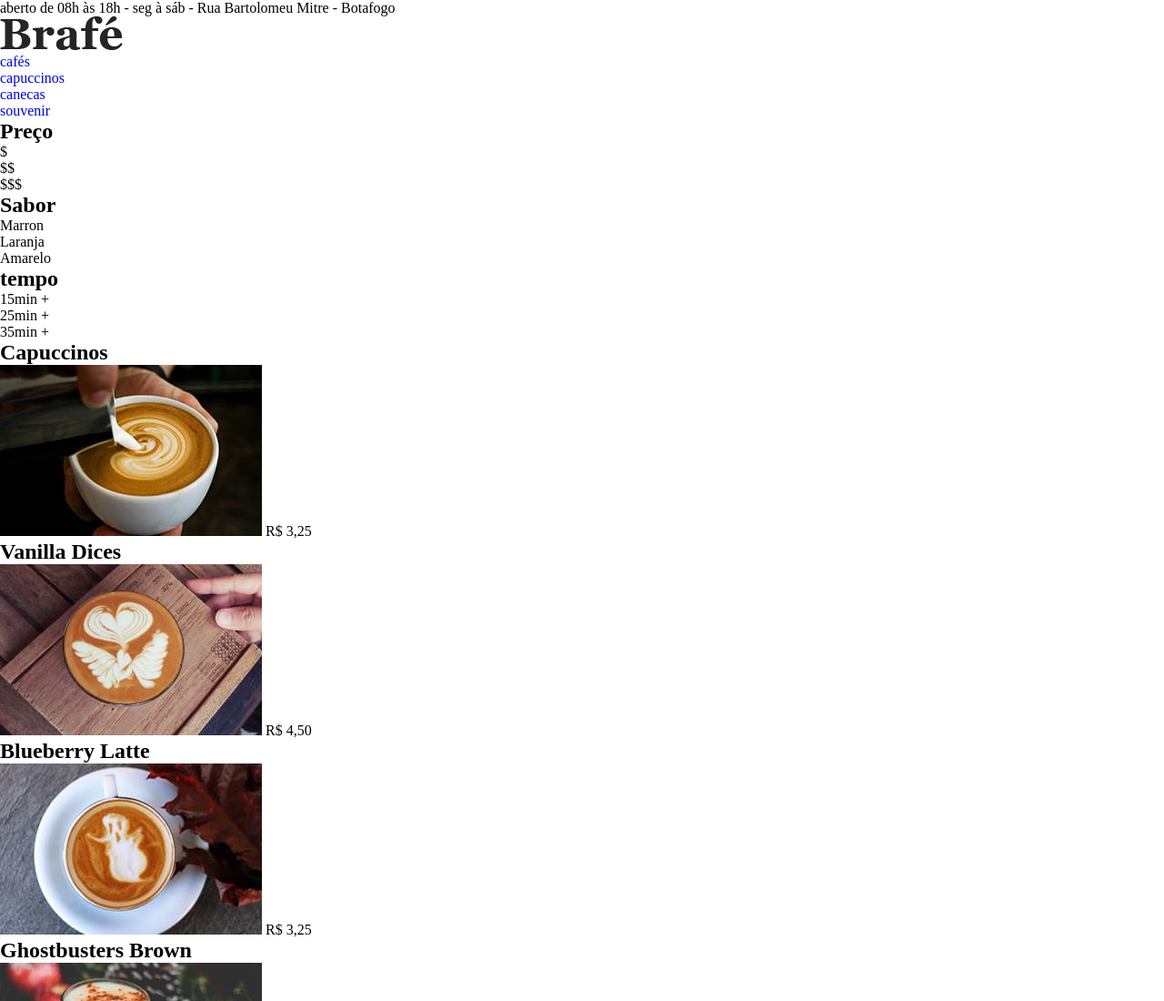
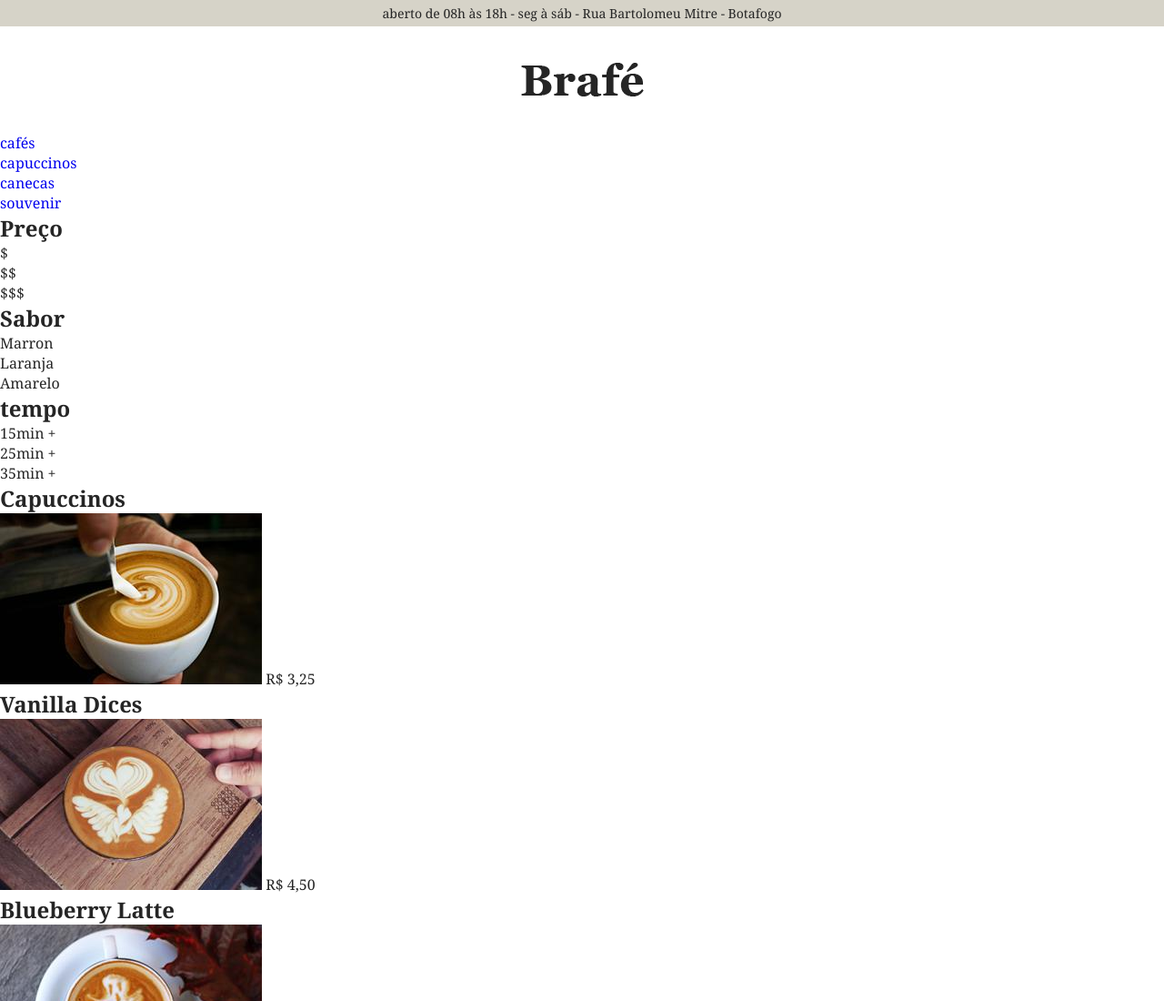
Before and after one commit to WebertiBarbosa/brafe2-css-puro, a plain HTML site: page index.html in a window 1280 px wide. Shown: the top 1100 px of the page at 91% size. Drawn offline with Linux system fonts and the light colour scheme.

Commit message:
css do header

```diff
--- a/css/style.css
+++ b/css/style.css
@@ -5,3 +5,22 @@
   list-style: none;
   text-decoration: none;
 }
+
+body {
+  font-family: Georgia, 'Times New Roman', Times, serif;
+  color: #252525;
+}
+
+/* MENU */
+
+.header-informacoes {
+  font-size: 0.875em;
+  background: #d6d3c8;
+  padding: 5px 0;
+  text-align: center;
+}
+
+.header-logo img {
+  display: block;
+  margin: 40px auto;
+}
--- a/index.html
+++ b/index.html
@@ -8,10 +8,10 @@
 </head>
 <body>
   <header>
-    <div>
+    <div class="header-informacoes">
       <p>aberto de 08h às 18h - seg à sáb - Rua Bartolomeu Mitre - Botafogo</p>
     </div>
-    <a href="index.html">
+    <a class="header-logo" href="index.html">
       <img src="/img/brafe.png" alt="Logo do Brafé">
     </a>
     <nav>
```
